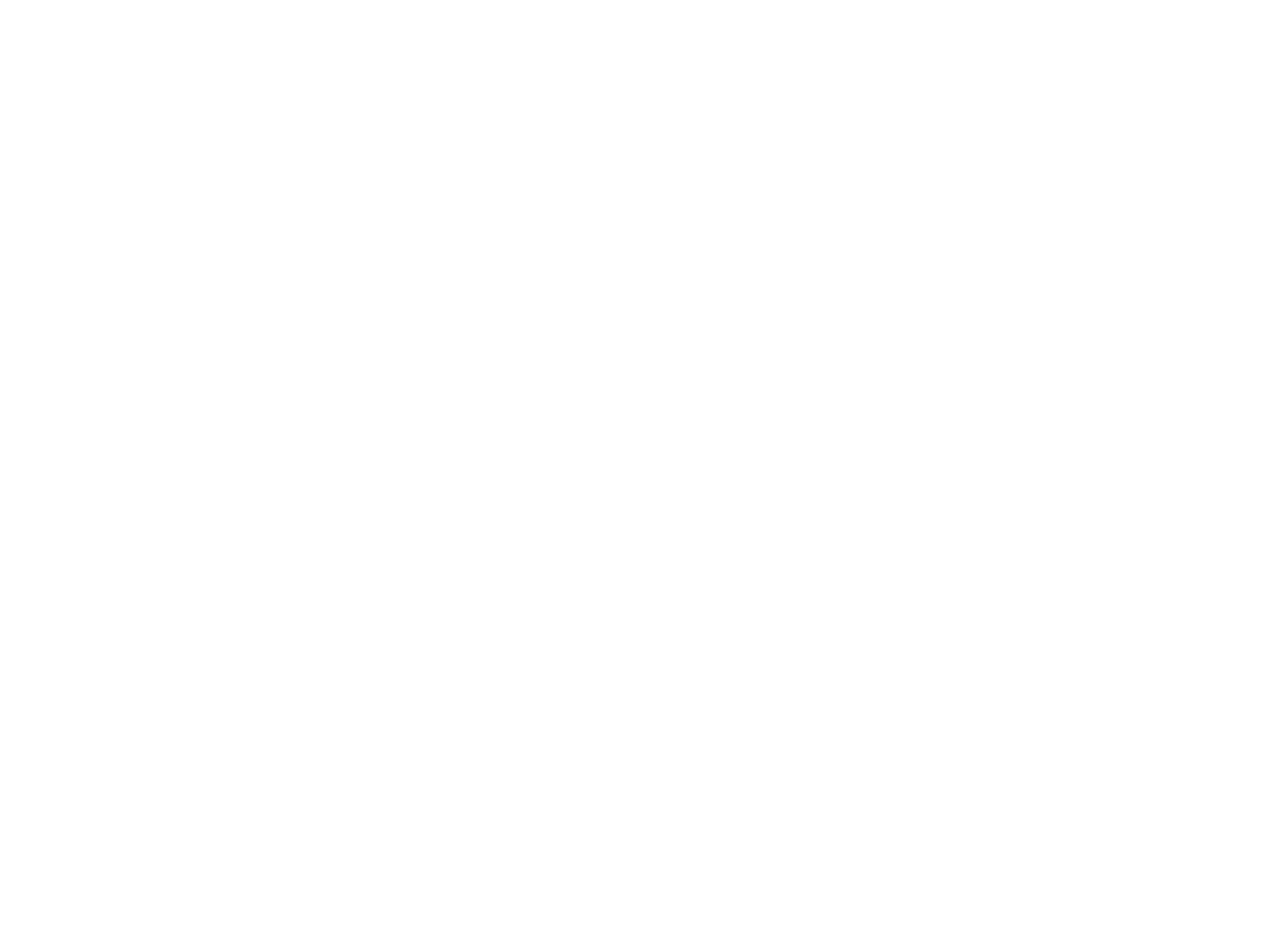
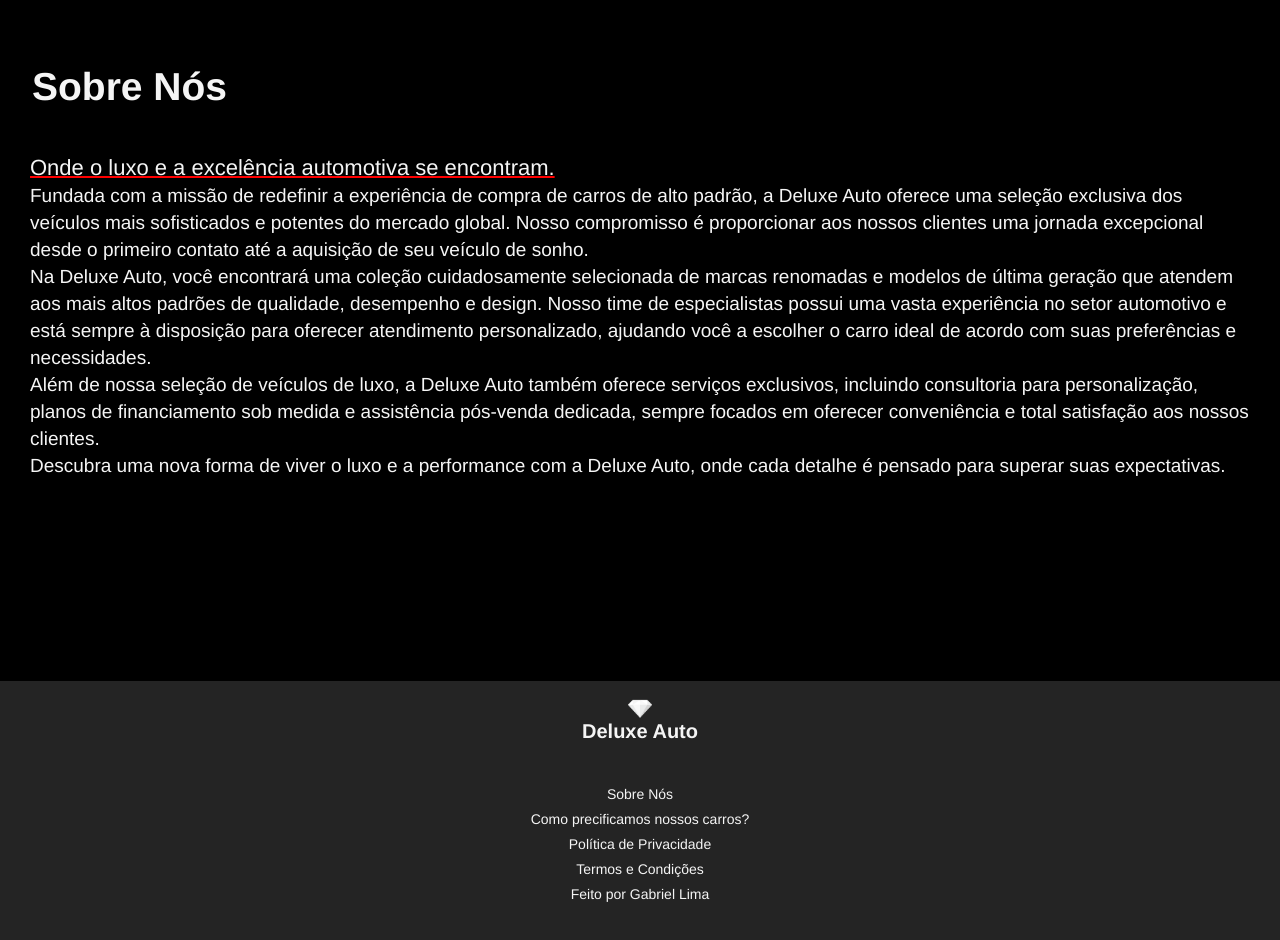
Before and after one commit to gabriellima-4/Deluxe-Auto, a React (Vite) app in the folder deluxeAuto/: page /sobre-nos in a window 1280 px wide. Before the commit this address had no page. Shown: the part 100-1040 px from the top of the page. Before the commit the page ends 800 px from the top, so only its background shows below. Built offline with nearby package versions, Linux system fonts and the light colour scheme.

Commit message:
View sobre e mudanças em componentes

```diff
--- a/deluxeAuto/src/components/Footer/index.jsx
+++ b/deluxeAuto/src/components/Footer/index.jsx
@@ -1,11 +1,12 @@
 import "./stylef.css"
+import Logo from "../../assets/icons/diamante32.png"
 
 export default function Footer(){
     return (
         <>
              <footer>
                 <div class="Logo-Site">
-                    {/* <img src="Icones/icons8-diamante-poly-16.png" alt="Logo"> */}
+                    <img src={Logo} alt="" />
                     <h2>Deluxe Auto</h2>
                 </div>
 
--- a/deluxeAuto/src/components/Footer/stylef.css
+++ b/deluxeAuto/src/components/Footer/stylef.css
@@ -0,0 +1,26 @@
+footer {
+    padding: 15px;
+    background-color: rgb(36, 36, 36);
+    color: whitesmoke;
+
+    font-size: 14px;
+    height: 270px;
+}
+
+.mais-informacoes {
+    display: flex;
+    flex-direction: column;
+    justify-content: center;
+    align-items: center;
+    height: 75%;
+    line-height: 25px;
+}
+
+.mais-informacoes a {
+    text-decoration: none;
+    color: whitesmoke;
+}
+
+.logo-nome {
+    margin-left: 14px;
+}
--- a/deluxeAuto/src/components/Header/index.jsx
+++ b/deluxeAuto/src/components/Header/index.jsx
@@ -9,7 +9,10 @@
         <>
         <header>
             <div className="Logo-Site">
-                <img src={Logo} alt="" />
+                <Link to={"/"}>
+                    <img src={Logo} alt="" />
+                </Link>
+
                 <h2>Deluxe Auto</h2>
             </div>
 
--- a/deluxeAuto/src/components/Landing/stylehome.css
+++ b/deluxeAuto/src/components/Landing/stylehome.css
@@ -5,7 +5,7 @@
     background-color: black;
     color: whitesmoke;
 
-    width: 100vw;
+    width: 99vw;
     height: 100vh;
     margin-bottom: 40px;
 
--- /dev/null
+++ b/deluxeAuto/src/components/Sobre/index.jsx
@@ -0,0 +1,28 @@
+import "./stylesobre.css"
+
+export default function Sobre(){
+    return(
+        <>
+            <section>
+                <div className="caixa">
+                    <h2>Sobre Nós</h2>
+                </div>
+
+                <p id="texto">
+                    <span>Onde o luxo e a excelência automotiva se encontram.</span>
+                    <br />
+                    Fundada com a missão de redefinir a experiência de compra de carros de alto padrão, a Deluxe Auto oferece uma seleção exclusiva dos veículos mais sofisticados e potentes do mercado global. Nosso compromisso é proporcionar aos nossos clientes uma jornada excepcional desde o primeiro contato até a aquisição de seu veículo de sonho.
+                    <br />
+
+                    Na Deluxe Auto, você encontrará uma coleção cuidadosamente selecionada de marcas renomadas e modelos de última geração que atendem aos mais altos padrões de qualidade, desempenho e design. Nosso time de especialistas possui uma vasta experiência no setor automotivo e está sempre à disposição para oferecer atendimento personalizado, ajudando você a escolher o carro ideal de acordo com suas preferências e necessidades.
+                    <br />
+
+                    Além de nossa seleção de veículos de luxo, a Deluxe Auto também oferece serviços exclusivos, incluindo consultoria para personalização, planos de financiamento sob medida e assistência pós-venda dedicada, sempre focados em oferecer conveniência e total satisfação aos nossos clientes.
+                    <br />
+
+                    Descubra uma nova forma de viver o luxo e a performance com a Deluxe Auto, onde cada detalhe é pensado para superar suas expectativas.
+                </p>
+            </section>
+        </>
+    )
+}
--- /dev/null
+++ b/deluxeAuto/src/components/Sobre/stylesobre.css
@@ -0,0 +1,33 @@
+section{
+    font-family: Arimo;
+    background-color: black;
+    color:whitesmoke;
+
+    display: flex;
+    flex-direction: column;
+    justify-content: center;
+    align-items: center;
+
+    height: 87vh;
+}
+
+.caixa {
+    width: 95vw;
+    text-align: left;
+    font-size: 26px;
+    padding-bottom: 15px;
+}
+
+#texto{
+    height: 60%;
+    font-size: 19px;
+    padding: 30px;
+    line-height: 27px;
+}
+
+span {
+    font-size: 22px;
+    text-decoration: underline;
+    text-decoration-color: red;
+    text-decoration-thickness: 2px;
+}
--- a/deluxeAuto/src/router/App.jsx
+++ b/deluxeAuto/src/router/App.jsx
@@ -1,5 +1,6 @@
 import {BrowserRouter as Router, Routes, Route} from "react-router-dom"
 import Home from "../views/Home"
+import SobreNosView from "../views/Sobre-Nos"
 
 function App() {
   return (
@@ -25,11 +26,11 @@
 
         <Route path="/contato" Component={}/>
 
-        <Route path="/conta" Component={}/>
+        <Route path="/conta" Component={}/> */}
 
-        <Route path="/sobre-nos" Component={}/>
+        <Route path="/sobre-nos" Component={SobreNosView}/>
 
-        <Route path="/diamond" Component={}/>
+        {/* <Route path="/diamond" Component={}/>
 
         <Route path="/diamond/classics" Component={}/>
 
--- /dev/null
+++ b/deluxeAuto/src/views/Sobre-Nos/index.jsx
@@ -0,0 +1,13 @@
+import Header from "../../components/Header";
+import Sobre from "../../components/Sobre";
+import Footer from "../../components/Footer";
+
+export default function SobreNosView(){
+    return(
+        <>
+            <Header/>
+            <Sobre/>
+            <Footer/>
+        </>
+    )
+}
```
